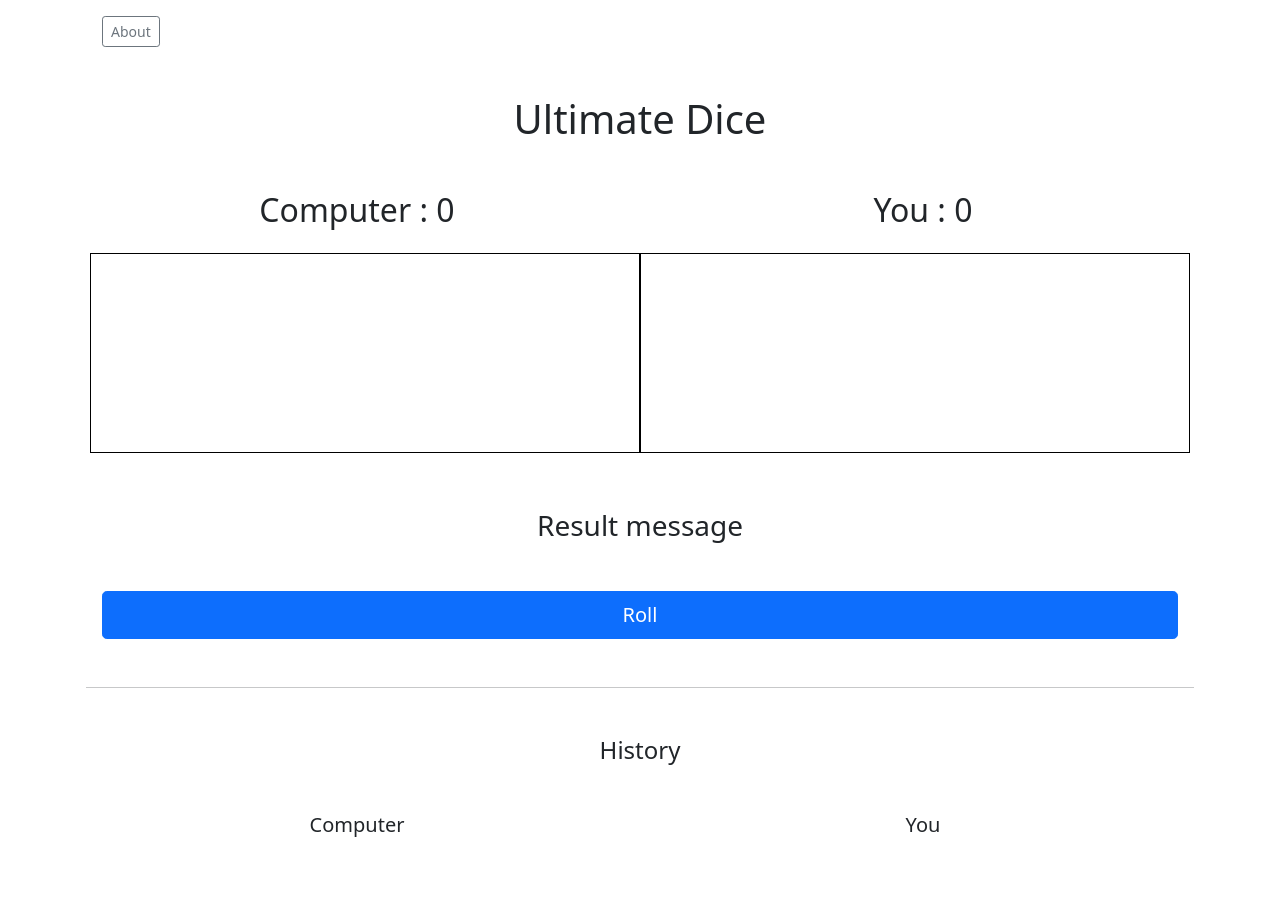
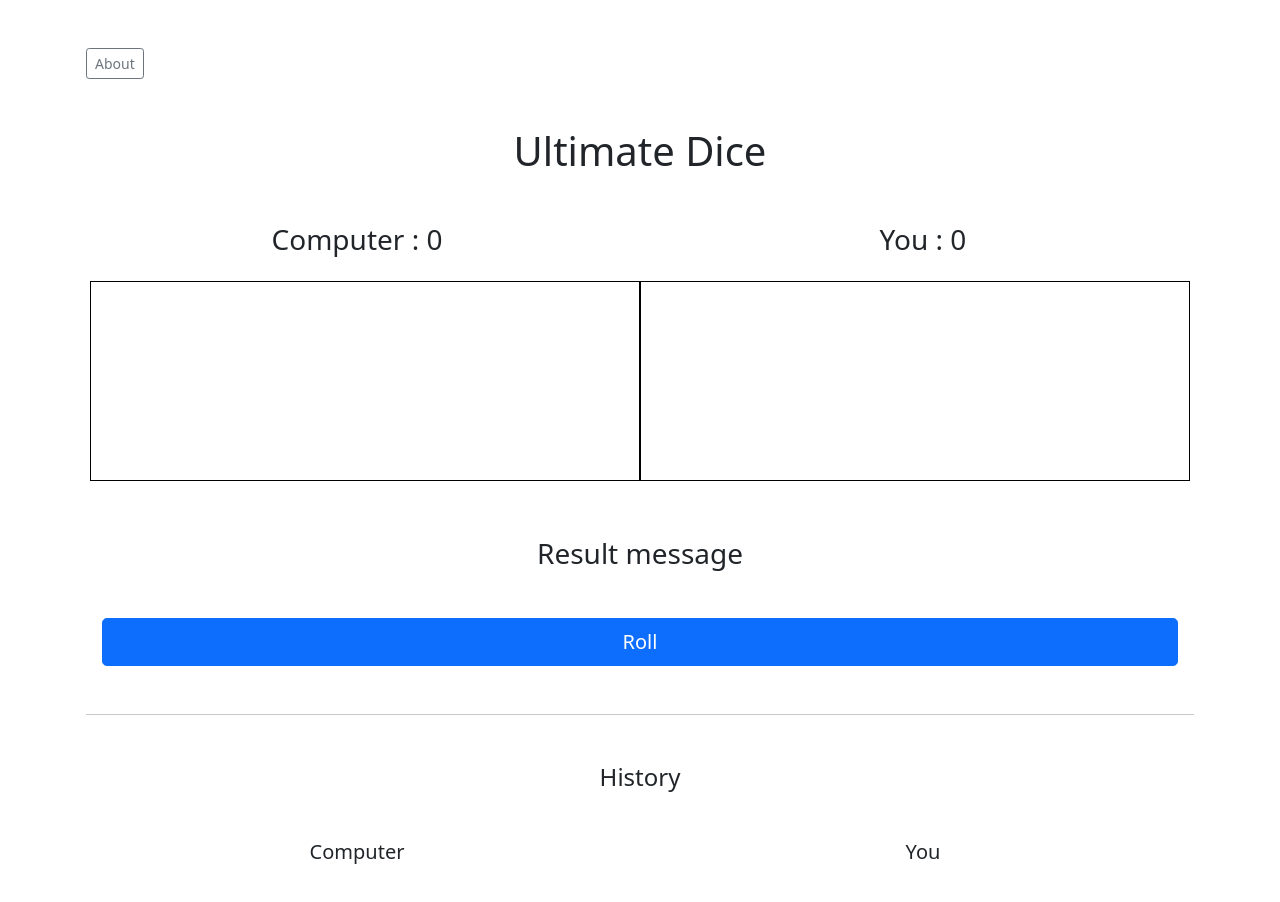
Before and after one commit to codingislove7/Ultimate-Dice, a plain HTML site: page index.html in a window 1280 px wide. Drawn offline with nearby package versions, Linux system fonts and the light colour scheme.

Commit message:
update some style again

```diff
--- a/index.html
+++ b/index.html
@@ -15,7 +15,7 @@
 <body>
   <div class="container">
     <!-- Button trigger modal -->
-    <button type="button" class=" btn btn-outline-secondary ml-3 mt-3  btn-sm " data-toggle="modal"
+    <button type="button" class=" btn btn-outline-secondary mt-5  btn-sm " data-toggle="modal"
       data-target="#exampleModal">
       About
     </button>
@@ -49,8 +49,8 @@
     <h1 class="text-center my-5">Ultimate Dice</h1>
     <div class="row text-center align-items-center mb-3">
 
-      <div class="col  h2">Computer : <span class="computerSum">0</span></div>
-      <div class="col  h2">You : <span class="playerSum">0</span></div>
+      <div class="col  h3">Computer : <span class="computerSum">0</span></div>
+      <div class="col  h3">You : <span class="playerSum">0</span></div>
     </div>
     <div class="gameArea container">
       <div class="row text-center align-items-center">
```
